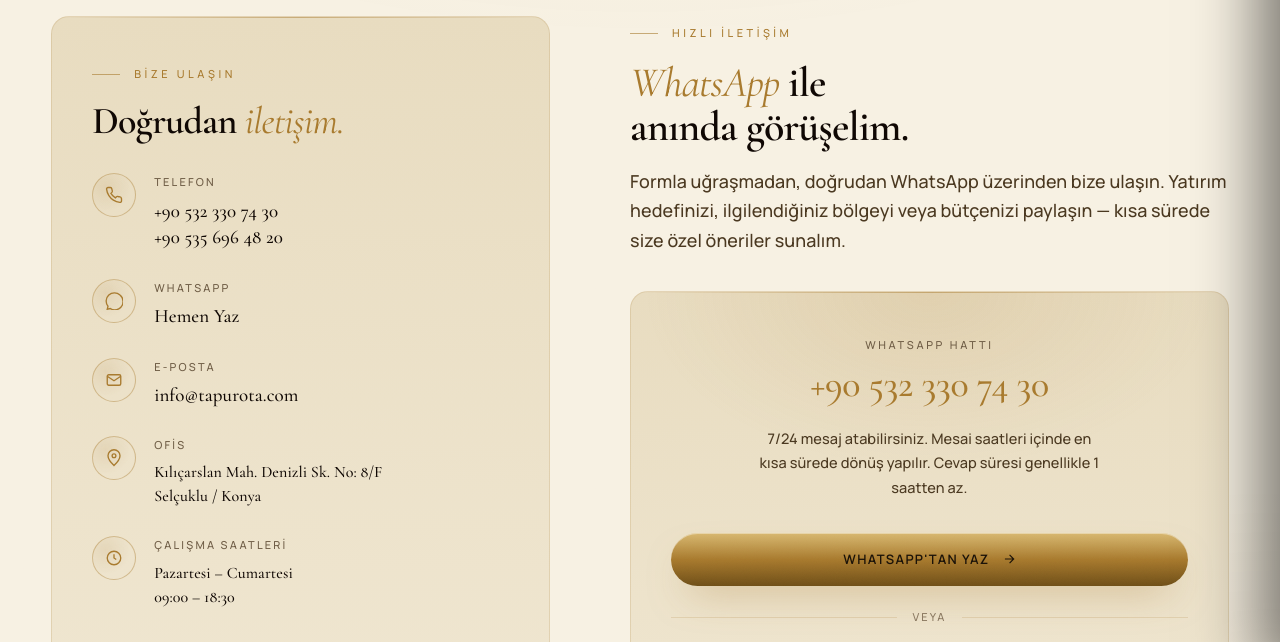
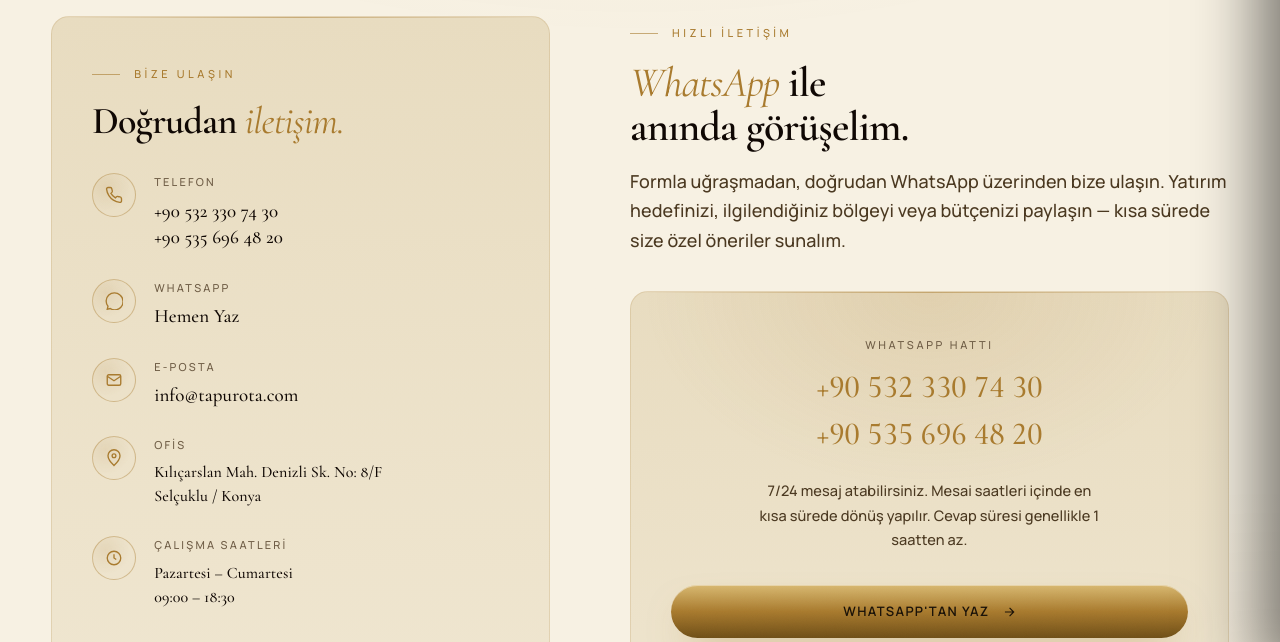
Before and after one commit to alisoyad00-boop/tapurota-web, a website: page iletisim.html in a window 1280 px wide. Shown: the part 124-766 px from the top of the page. Drawn offline with nearby package versions, Linux system fonts and the light colour scheme.

Commit message:
İletişim: WhatsApp Hattı kartına ikinci numara eklendi
İki numara da WhatsApp'a tıklanabilir; alt alta zarif gösterim,
hover'da gold-bright tonu.

Co-Authored-By: Claude Opus 4.7 (1M context) <noreply@anthropic.com>

```diff
--- a/assets/styles.css
+++ b/assets/styles.css
@@ -1529,12 +1529,25 @@ button { font: inherit; cursor: pointer; border: none; background: none; color:
 }
 .wa-cta-num {
   font-family: var(--font-display);
-  font-size: clamp(28px, 3.4vw, 38px);
+  font-size: clamp(24px, 3vw, 32px);
   font-weight: 500;
   letter-spacing: -0.01em;
   color: var(--gold);
-  line-height: 1;
+  line-height: 1.35;
   margin-bottom: 24px;
+  display: flex;
+  flex-direction: column;
+  gap: 4px;
+  align-items: center;
+  font-variant-numeric: lining-nums tabular-nums;
+}
+.wa-cta-num a {
+  color: inherit;
+  text-decoration: none;
+  transition: color .2s var(--ease-out);
+}
+.wa-cta-num a:hover {
+  color: var(--gold-bright);
 }
 .wa-cta-desc {
   font-size: 14.5px;
--- a/iletisim.html
+++ b/iletisim.html
@@ -217,7 +217,10 @@
           <div class="wa-cta-card">
             <div class="wa-cta-text">
               <div class="wa-cta-key">WhatsApp Hattı</div>
-              <div class="wa-cta-num">+90 532 330 74 30</div>
+              <div class="wa-cta-num">
+                <a href="https://wa.me/905323307430" target="_blank" rel="noopener">+90 532 330 74 30</a>
+                <a href="https://wa.me/905356964820" target="_blank" rel="noopener">+90 535 696 48 20</a>
+              </div>
             </div>
 
             <p class="wa-cta-desc">
```
